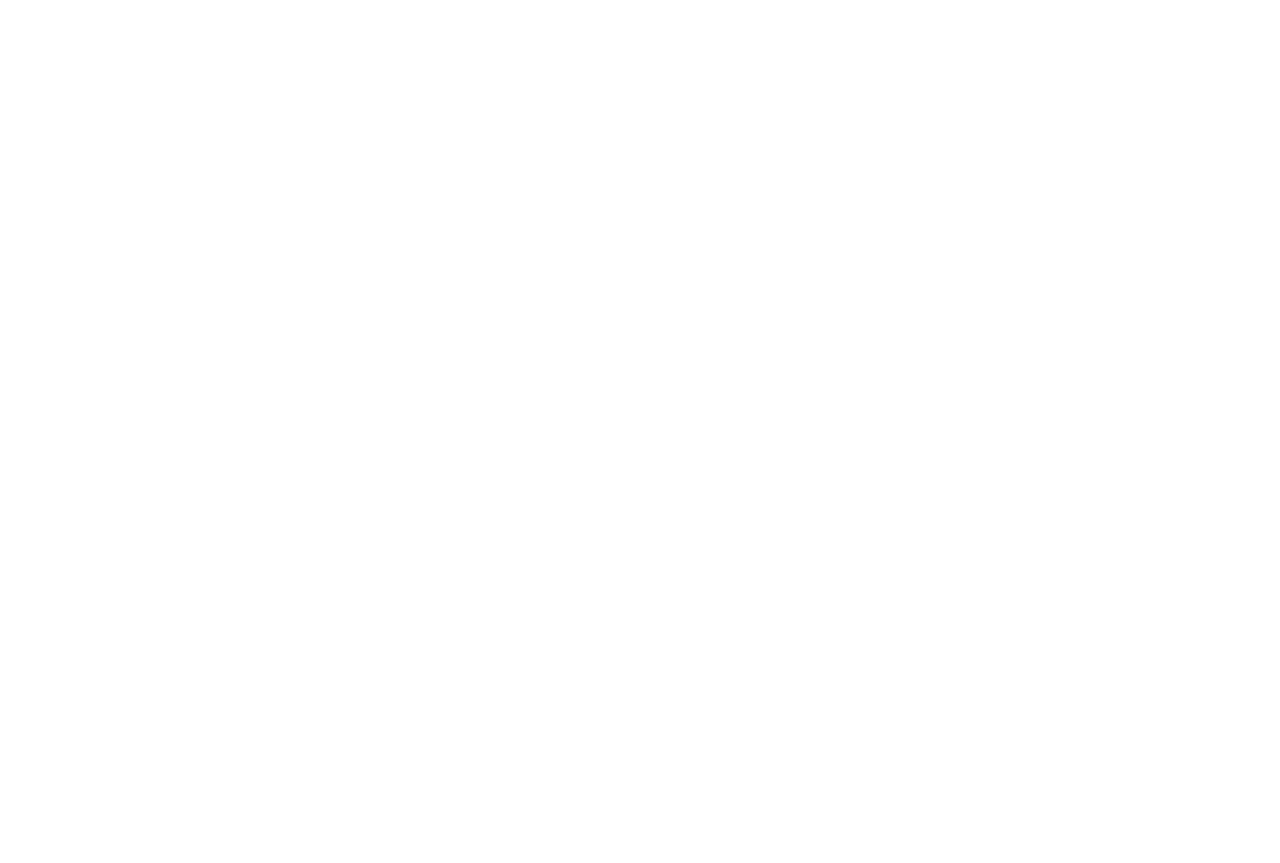
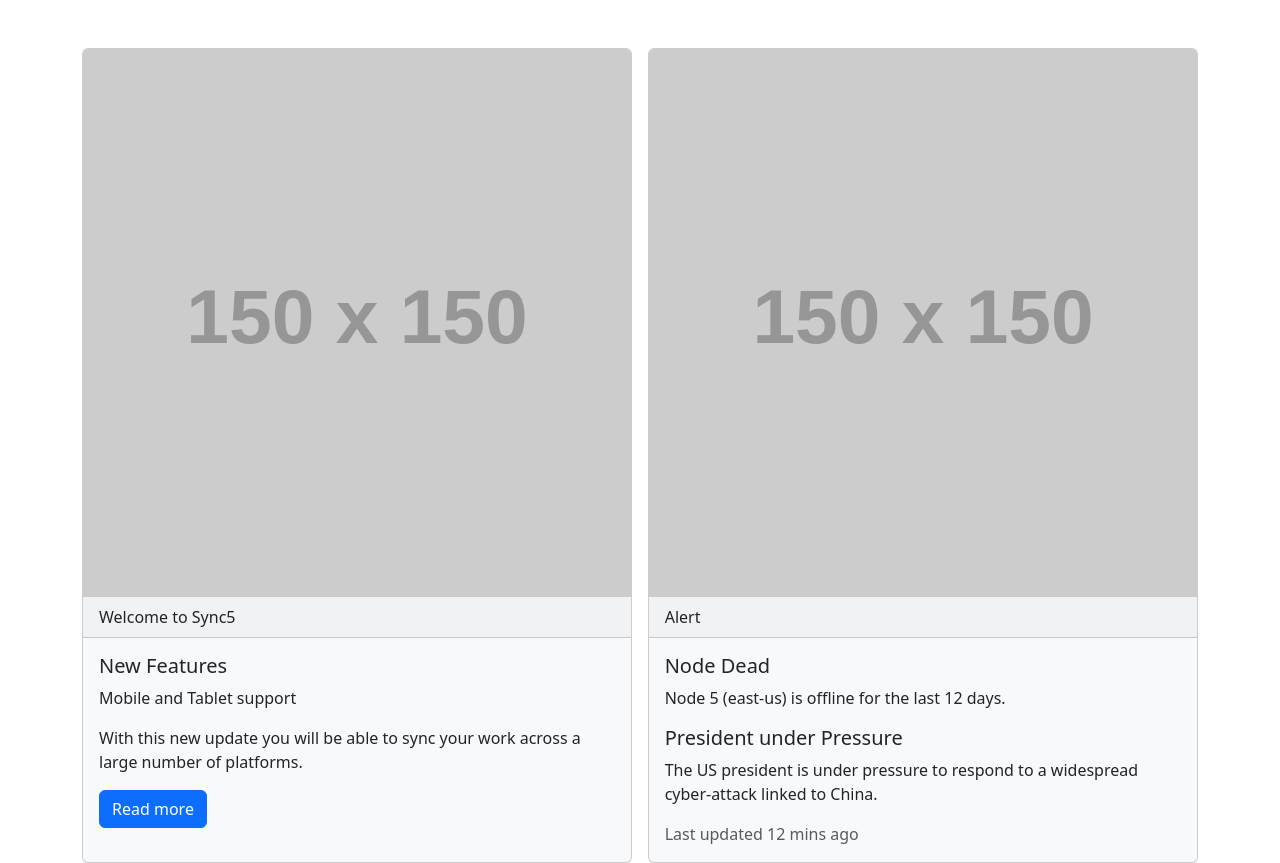
Before and after one commit to acciojob/bootstrap-card-shivrajsingh123, a website: page main.html in a window 1280 px wide. Before the commit the page ends 800 px from the top, so only its background shows below. Drawn offline with nearby package versions, Linux system fonts and the light colour scheme; placeholder pictures from the web are drawn by us.

Commit message:
created a submission

```diff
--- a/main.html
+++ b/main.html
@@ -1,16 +1,40 @@
 <!DOCTYPE html>
+<html lang="en">
+<head>
+    <meta charset="UTF-8">
+    <meta name="viewport" content="width=device-width, initial-scale=1.0">
+    <title>Bootstrap Card Deck</title>
+    <link href="https://cdn.jsdelivr.net/npm/bootstrap@5.3.0/dist/css/bootstrap.min.css" rel="stylesheet">
+</head>
+<body>
+    <div class="container mt-5">
+        <div class="card-deck d-flex gap-3">
 
-<html>
+            <div class="card bg-light">
+                <img src="https://via.placeholder.com/150" class="card-img-top" alt="Card Image">
+                <div class="card-header">Welcome to Sync5</div>
+                <div class="card-body">
+                    <h5 class="card-title">New Features</h5>
+                    <p class="card-text">Mobile and Tablet support</p>
+                    <p class="card-text">With this new update you will be able to sync your work across a large number of platforms.</p>
+                    <a href="#" class="btn btn-primary">Read more</a>
+                </div>
+            </div>
 
-<head>
-	<link rel="stylesheet" href="styles.css">
-</head>
+            <div class="card bg-light">
+                <img src="https://via.placeholder.com/150" class="card-img-top" alt="Card Image">
+                <div class="card-header">Alert</div>
+                <div class="card-body">
+                    <h5 class="card-title">Node Dead</h5>
+                    <p class="card-text">Node 5 (east-us) is offline for the last 12 days.</p>
+                    <h5 class="card-title">President under Pressure</h5>
+                    <p class="card-text">The US president is under pressure to respond to a widespread cyber-attack linked to China.</p>
+                    <p class="card-text text-muted">Last updated 12 mins ago</p>
+                </div>
+            </div>
+        </div>
+    </div>
 
-<body>
-	<!-- the entire body must be written by student -->
-    <script type="text/javascript" src="./script.js">
-</script>
-
+    <script src="https://cdn.jsdelivr.net/npm/bootstrap@5.3.0/dist/js/bootstrap.bundle.min.js"></script>
 </body>
-
 </html>
```
